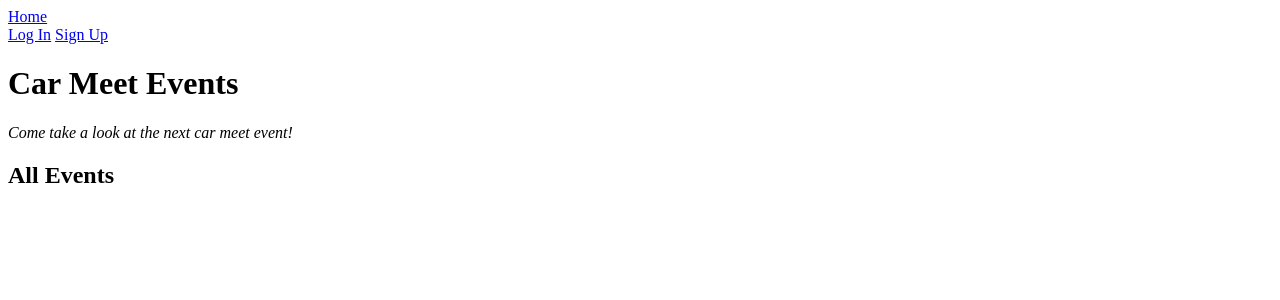
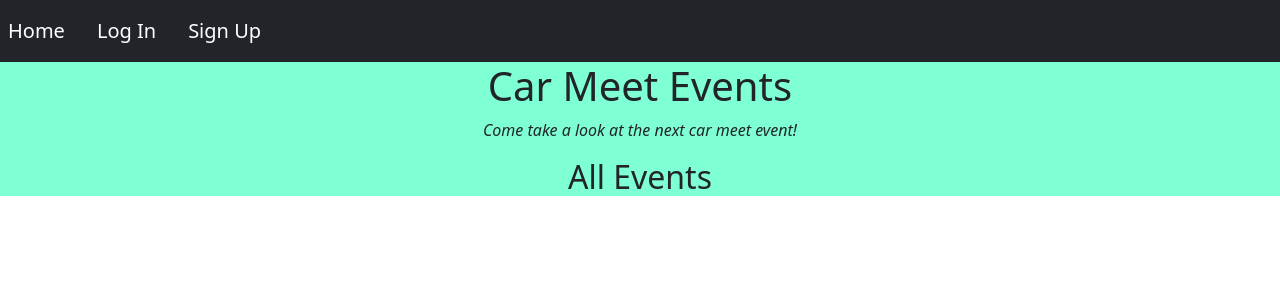
Before and after one commit to JohnSV18/BEW-1.2-Car-meet-project, a Flask app: page / in a window 1280 px wide. Shown: the top 300 px of the page. Run offline with Flask 2, Linux system fonts and the light colour scheme; data that the repository does not hold is empty.

Commit message:
added to read.ME

```diff
--- a/car_app/static/style.css
+++ b/car_app/static/style.css
@@ -1 +1,3 @@
-/* Add styles here. */
+.home-background{
+    background-color: aquamarine;
+}
--- a/car_app/templates/base.html
+++ b/car_app/templates/base.html
@@ -1,8 +1,9 @@
 <!DOCTYPE html>
 <html>
     <head>
-        <title>Car meets link up page</title>
+        <title class="text-large light">Car meets link up page</title>
         <link rel="stylesheet" href="/static/style.css">
+        <link href="https://cdn.jsdelivr.net/npm/bootstrap@5.0.1/dist/css/bootstrap.min.css" rel="stylesheet" integrity="sha384-+0n0xVW2eSR5OomGNYDnhzAbDsOXxcvSN1TPprVMTNDbiYZCxYbOOl7+AMvyTG2x" crossorigin="anonymous">
     </head>
     <body>
 
@@ -10,19 +11,21 @@
             {% for message in get_flashed_messages() %}
                 <p>{{ message }}</p>
             {% endfor %}
-            <nav>
-                <a href="/">Home</a>
-                <div>
-                    {% if current_user.is_authenticated %}
-                    <a href="/new_event">New Car Meet Event</a>
-                    <a href="/new_car">Add Car to event</a>
-                    <a href="/logout">Log Out</a>
-                    {% else %}
-                    <a href="/login">Log In</a>
-                    <a href="/signup">Sign Up</a>
-                    {% endif %}
+        </div>
+
+            <nav class="navbar navbar-dark bg-dark">
+                <div class="d-flex align-items-start">
+                    <a class="navbar-brand p-2" href="/">Home</a>
+                  {% if current_user.is_authenticated %}
+                    <a class="navbar-brand p-2" href="/new_event">New Car Meet Event</a>
+                    <a class="navbar-brand p-2" href="/new_car">Add Car to Event</a>
+                    <a class="navbar-brand p-2" href="/logout">Log Out</a>
+                  {% else %}
+                    <a class="navbar-brand p-2" href="/login">Log In</a>
+                    <a class="navbar-brand p-2" href="/signup">Sign Up</a>
+                  {% endif %}
                 </div>
-            </nav>
+              </nav>
 
         {% block content %}
         {% endblock %}
--- a/car_app/templates/car_detail.html
+++ b/car_app/templates/car_detail.html
@@ -5,15 +5,9 @@
 
 <p><img src="{{ car.photo_url }}" width="250px" height="250px"></p>
 
-<p><strong>Price:</strong> {{ car.name }}</p>
-
 <p><strong>Category:</strong> {{ car.make_name }}</p>
 
-<p><strong>Event Attending:</strong> </p>
-
 <p><strong>Created by:{{ current_user.username }}</strong></p>
-
-
 
 <h2>Edit Item</h2>
 
--- a/car_app/templates/car_show.html
+++ b/car_app/templates/car_show.html
@@ -3,9 +3,9 @@
 
 {% for car in event.cars%}
 
-<h2><strong>car:</strong> {{ car.name }}</h2>
+<h2><strong>Car: </strong> {{ car.name }}</h2>
 
-<h2><strong>car make:</strong> {{ car.make_name }}</h2>
+<h2><strong>The Car Make: </strong> {{ car.make_name }}</h2>
 
 <p><img src="{{ car.photo_url }}" width="250px" height="250px"></p>
 
--- a/car_app/templates/event_detail.html
+++ b/car_app/templates/event_detail.html
@@ -9,9 +9,9 @@
 
 {% for car in event.cars%}
 
-<h2><strong>car:</strong> {{ car.name }}</h2>
+<h2><strong>Car: </strong> {{ car.name }}</h2>
 
-<h2><strong>car make:</strong> {{ car.make_name }}</h2>
+<h2><strong>The Car Make: </strong> {{ car.make_name }}</h2>
 
 <p><img src="{{ car.photo_url }}" width="250px" height="250px"></p>
 
--- a/car_app/templates/home.html
+++ b/car_app/templates/home.html
@@ -1,22 +1,23 @@
 {% extends 'base.html' %}
 {% block content %}
+<div class=home-background>
+    <h1 class='d-flex justify-content-center'>Car Meet Events</h1>
 
-<h1>Car Meet Events</h1>
+    <p class='d-flex justify-content-center'><em>Come take a look at the next car meet event!</em></p>
 
-<p><em>Come take a look at the next car meet event!</em></p>
+    <h2 class='d-flex justify-content-center'>All Events</h2>
 
-<h2>All Events</h2>
+    {% for event in all_events %}
+    <div class="event">
 
-{% for event in all_events %}
-<div class="event">
-    <a href="/event/{{ event.id }}">{{ event.title }}</a>
-    <p><strong>Description:</strong> {{ event.description }}</p>
-    <p><strong>Address:</strong> {{ event.address }}</p>
-    <p><strong> Cars Attending:</strong> {{ event.cars|length }}</p>
-    <a href="/car_show/{{ event.id }}">Check car show!</a>
+        <a class="event d-flex justify-content-center" href="/event/{{ event.id }}">{{ event.title }}</a>
+        <p class="event d-flex justify-content-center"><strong>Description:</strong> {{ event.description }}</p>
+        <p class="event d-flex justify-content-center"><strong>Address:</strong> {{ event.address }}</p>
+        <p class="event d-flex justify-content-center"><strong> Cars Attending:</strong> {{ event.cars|length }}</p>
+        <a class="event d-flex justify-content-center" href="/car_show/{{ event.id }}">Check out the car show!</a>
 
+    </div>
+    {% endfor %}
 </div>
-{% endfor %}
-
 
 {% endblock %}
```
Also changed, not shown: README.md, car_app/database.db.
